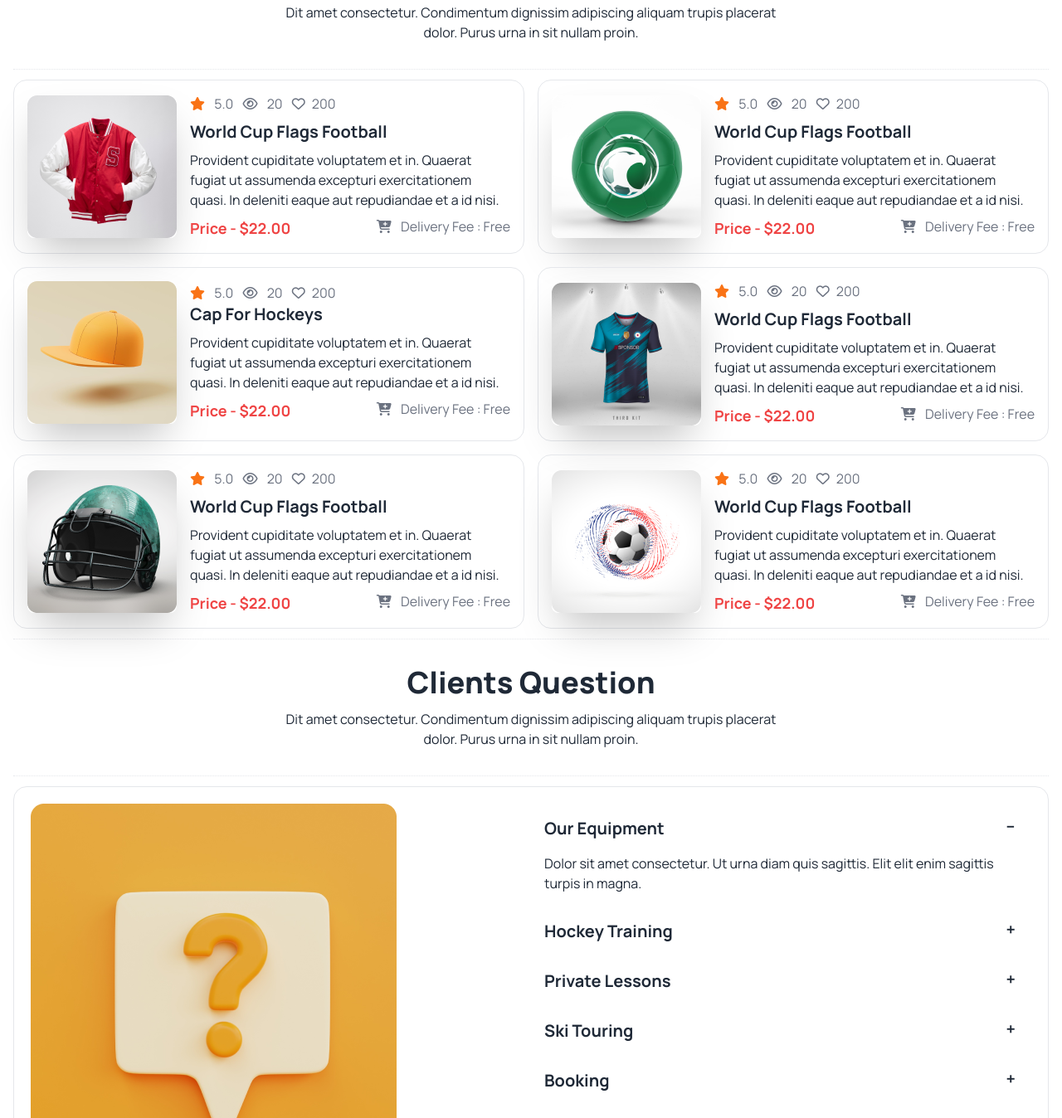
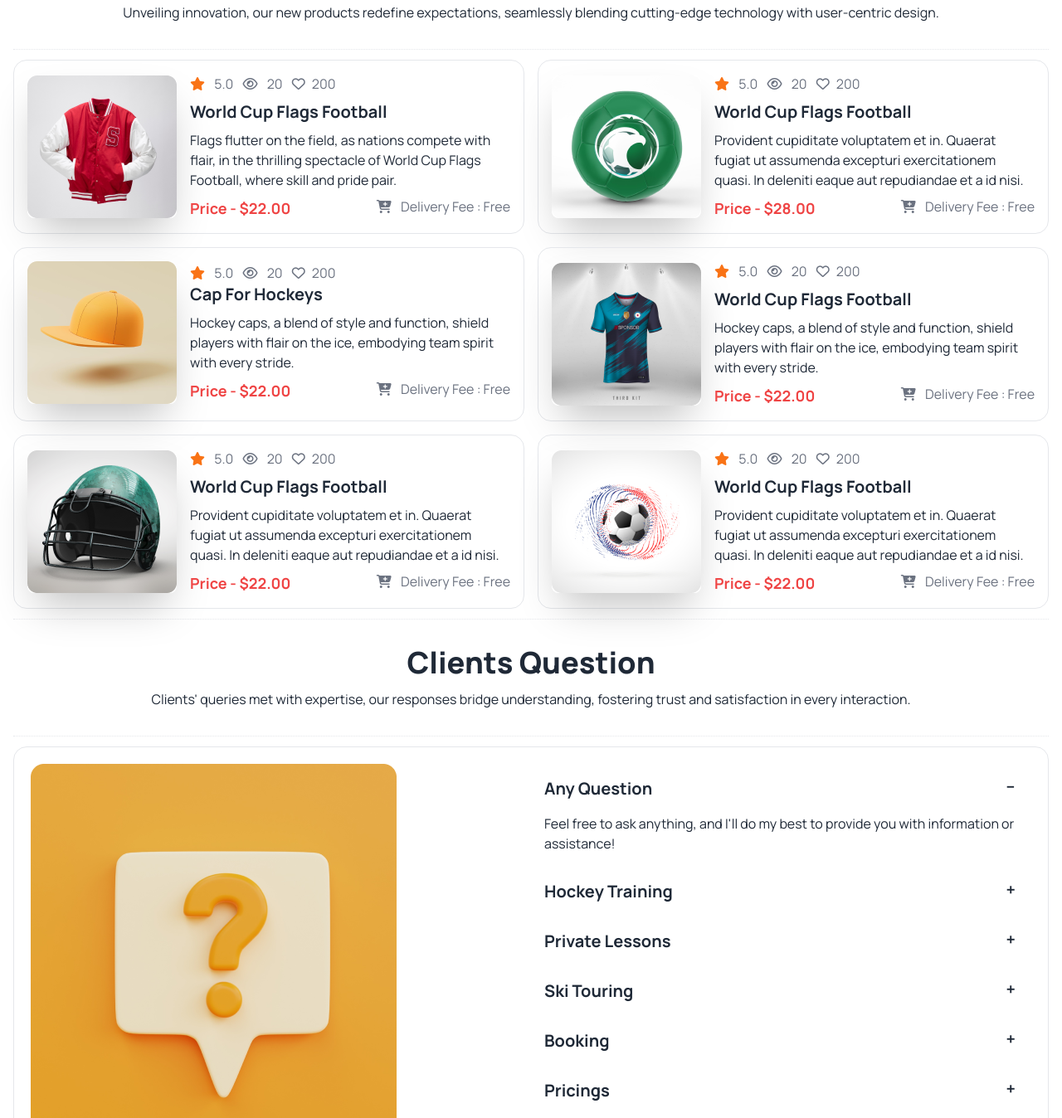
Before and after one commit to rahimul12/Assignment-3, a plain HTML site: page index.html in a window 1280 px wide. Shown: the part 1932-3280 px from the top of the page at 83% size. Drawn offline with nearby package versions, Linux system fonts and the light colour scheme.

Commit message:
Get In touch added

```diff
--- a/index.html
+++ b/index.html
@@ -152,7 +152,7 @@
          <!-- Product Section -->
          <section class="text-center border border-dotted border-l-0 border-r-0 py-8 my-3">
             <h1 class="font-extrabold text-[22px] lg:text-4xl mb-3">Our New Products</h1>
-            <p>Dit amet consectetur. Condimentum dignissim adipiscing aliquam trupis placerat <br> dolor. Purus urna in sit nullam proin.</p>
+            <p>Unveiling innovation, our new products redefine expectations, seamlessly blending cutting-edge technology with user-centric design.</p>
         </section>
         <div class="grid grid-cols-1 lg:grid-cols-2 gap-4">
             <div class="card border">
@@ -164,7 +164,8 @@
                         <i class="fa-regular fa-eye text-gray-500"></i> <span class="mx-2 text-gray-500">20</span>
                         <i class="fa-regular fa-heart text-gray-500"></i><span class="mx-2 text-gray-500">200</span>
                         <h1 class="text-xl font-bold my-2">World Cup Flags Football</h1>
-                        <p class="pb-2 text-base">Provident cupiditate voluptatem et in. Quaerat fugiat ut assumenda excepturi exercitationem quasi. In deleniti eaque aut repudiandae et a id nisi.</p>
+                        <p class="pb-2 text-base">
+                            Flags flutter on the field, as nations compete with flair, in the thrilling spectacle of World Cup Flags Football, where skill and pride pair.</p>
                         <p class="font-bold text-lg text-red-500 flex flex-col lg:flex-row justify-between">Price - $22.00 <span class="text-gray-500 font-normal text-base"><i class="fa-solid fa-cart-plus text-gray-500 lg:mx-2"></i> Delivery Fee : Free</span></p>
                       </div>
                     </div>
@@ -180,7 +181,7 @@
                         <i class="fa-regular fa-heart text-gray-500"></i><span class="mx-2 text-gray-500">200</span>
                         <h1 class="text-xl font-bold my-2">World Cup Flags Football</h1>
                         <p class="pb-2 text-base">Provident cupiditate voluptatem et in. Quaerat fugiat ut assumenda excepturi exercitationem quasi. In deleniti eaque aut repudiandae et a id nisi.</p>
-                        <p class="font-bold text-red-500 text-lg flex flex-col lg:flex-row justify-between">Price - $22.00 <span class="text-gray-500 font-normal text-base"><i class="fa-solid fa-cart-plus text-gray-500 lg:mx-2"></i> Delivery Fee : Free</span></p>
+                        <p class="font-bold text-red-500 text-lg flex flex-col lg:flex-row justify-between">Price - $28.00 <span class="text-gray-500 font-normal text-base"><i class="fa-solid fa-cart-plus text-gray-500 lg:mx-2"></i> Delivery Fee : Free</span></p>
                       </div>
                     </div>
                   </div>
@@ -194,7 +195,8 @@
                         <i class="fa-regular fa-eye text-gray-500"></i> <span class="mx-2 text-gray-500">20</span>
                         <i class="fa-regular fa-heart text-gray-500"></i><span class="mx-2 text-gray-500">200</span>
                         <h1 class="text-xl font-bold ">Cap For Hockeys</h1>
-                        <p class="py-2 text-base">Provident cupiditate voluptatem et in. Quaerat fugiat ut assumenda excepturi exercitationem quasi. In deleniti eaque aut repudiandae et a id nisi.</p>
+                        <p class="py-2 text-base">
+                            Hockey caps, a blend of style and function, shield players with flair on the ice, embodying team spirit with every stride.</p>
                         <p class="font-bold text-red-500 text-lg flex flex-col lg:flex-row justify-between">Price - $22.00 <span class="text-gray-500 font-normal text-base"><i class="fa-solid fa-cart-plus text-gray-500 lg:mx-2"></i> Delivery Fee : Free</span></p>
                       </div>
                     </div>
@@ -209,7 +211,8 @@
                         <i class="fa-regular fa-eye text-gray-500"></i> <span class="mx-2 text-gray-500">20</span>
                         <i class="fa-regular fa-heart text-gray-500"></i><span class="mx-2 text-gray-500">200</span>
                         <h1 class="text-xl font-bold my-2">World Cup Flags Football</h1>
-                        <p class="pb-2 text-base ">Provident cupiditate voluptatem et in. Quaerat fugiat ut assumenda excepturi exercitationem quasi. In deleniti eaque aut repudiandae et a id nisi.</p>
+                        <p class="pb-2 text-base ">
+                            Hockey caps, a blend of style and function, shield players with flair on the ice, embodying team spirit with every stride.</p>
                         <p class="font-bold text-red-500 text-lg flex flex-col lg:flex-row justify-between">Price - $22.00 <span class="text-gray-500 font-normal text-base"><i class="fa-solid fa-cart-plus text-gray-500 lg:mx-2"></i> Delivery Fee : Free</span></p>
                       </div>
                     </div>
@@ -249,7 +252,7 @@
          <!-- FAQ Section -->
          <section class="text-center border border-dotted border-l-0 border-r-0 py-8 my-3">
             <h1 class="font-extrabold text-[22px] lg:text-4xl mb-3">Clients Question</h1>
-            <p>Dit amet consectetur. Condimentum dignissim adipiscing aliquam trupis placerat <br> dolor. Purus urna in sit nullam proin.</p>
+            <p>Clients' queries met with expertise, our responses bridge understanding, fostering trust and satisfaction in every interaction.</p>
         </section>
        <div class="card border">
         <div class="flex flex-col justify-between lg:flex-row p-5">
@@ -258,10 +261,10 @@
                 <div class="collapse collapse-plus">
                     <input type="radio" name="my-accordion-3" checked="checked" />
                     <div class="collapse-title text-xl font-bold">
-                        Our Equipment
+                        Any Question
                     </div>
                     <div class="collapse-content">
-                      <p>Dolor sit amet consectetur. Ut urna diam quis sagittis. Elit elit enim sagittis turpis in magna.</p>
+                      <p>Feel free to ask anything, and I'll do my best to provide you with information or assistance!</p>
                     </div>
                   </div>
                   <div class="collapse collapse-plus">
@@ -270,7 +273,7 @@
                         Hockey Training
                     </div>
                     <div class="collapse-content">
-                      <p>Dolor sit amet consectetur. Ut urna diam quis sagittis. Elit elit enim sagittis turpis in magna.</p>
+                      <p>Feel free to ask anything, and I'll do my best to provide you with information or assistance!</p>
                     </div>
                   </div>
                   <div class="collapse collapse-plus">
@@ -279,7 +282,7 @@
                         Private Lessons
                     </div>
                     <div class="collapse-content">
-                      <p>Dolor sit amet consectetur. Ut urna diam quis sagittis. Elit elit enim sagittis turpis in magna.</p>
+                      <p>Feel free to ask anything, and I'll do my best to provide you with information or assistance!</p>
                     </div>
                   </div>
                   <div class="collapse collapse-plus">
@@ -288,7 +291,7 @@
                         Ski Touring
                     </div>
                     <div class="collapse-content">
-                      <p>Dolor sit amet consectetur. Ut urna diam quis sagittis. Elit elit enim sagittis turpis in magna.</p>
+                      <p>Feel free to ask anything, and I'll do my best to provide you with information or assistance!</p>
                     </div>
                   </div>
                   <div class="collapse collapse-plus">
@@ -297,7 +300,7 @@
                         Booking
                     </div>
                     <div class="collapse-content">
-                      <p>Dolor sit amet consectetur. Ut urna diam quis sagittis. Elit elit enim sagittis turpis in magna.</p>
+                      <p>Feel free to ask anything, and I'll do my best to provide you with information or assistance!</p>
                     </div>
                   </div>
                   <div class="collapse collapse-plus">
@@ -306,17 +309,19 @@
                         Pricings
                     </div>
                     <div class="collapse-content">
-                      <p>Dolor sit amet consectetur. Ut urna diam quis sagittis. Elit elit enim sagittis turpis in magna.</p>
+                      <p>Feel free to ask anything, and I'll do my best to provide you with information or assistance!</p>
                     </div>
                   </div>
 
               </div>
             </div>
        </div>
-       <!-- Get in touch Section -->
+
+
+
        <section class="text-center border border-dotted border-l-0 border-r-0 py-8 my-3">
         <h1 class="font-extrabold text-[22px] lg:text-4xl mb-3">Get In Touch </h1>
-        <p>Dit amet consectetur. Condimentum dignissim adipiscing aliquam trupis placerat <br> dolor. Purus urna in sit nullam proin.</p>
+        <p>Connect with us through the provided channels; we eagerly await the opportunity to address your needs and ensure a seamless experience.</p>
     </section>
     <div class="hero">
         <div class="hero-content w-full flex-col lg:flex-row">
@@ -324,7 +329,7 @@
             <div class="card bg-[#BCED6D1A] p-5 ">
                 <img src="Images/Group 1171275317.png" alt="" height="44px" width="44px" >
                 <p class="text-gray-400 mt-3 mb-1">Phone Number:</p>
-                <p class="text-lg font-extrabold">(+62) 123-321-543</p>
+                <p class="text-lg font-extrabold">(+62) 111-111-111</p>
             </div>
             <div class="card bg-[#FDDD5F1A] p-5">
                 <img src="Images/Group 1171275318.png" alt="" height="44px" width="44px" >
@@ -334,14 +339,14 @@
             <div class="card bg-[#629CF31A] p-5">
                 <img src="Images/Group 1171275321.png" alt="" height="44px" width="44px" >
                 <p class="text-gray-400 mt-3 mb-1">Location:</p>
-                <p class="text-lg font-extrabold">152/1 Mohakhali Wireless Gate</p>
+                <p class="text-lg font-extrabold">152/1 Bashundhara R/A</p>
             </div>
           </div>
           <div class="lg:w-3/4 w-full">
             <form class="lg:grid lg:grid-cols-2 lg:gap-4">
               <div class="form-control">
                 <label class="label">
-                  <span class="label-text font-bold">Your Name</span>
+                  <span class="label-text font-bold">Enter Your Name</span>
                 </label>
                 <input type="email" placeholder="Enter your full name" class="input input-bordered" required />
               </div>
@@ -391,9 +396,9 @@
         <div class="container text-[#FFFFFF99] py-8 mx-auto text-base footer justify-items-center">
             <aside>
                 <h1 class="text-2xl font-bold text-white mx-auto md:mx-0">Get In Touch</h1>
-          <p class="text-center md:text-left">Dit amet consectetur. Condimentum<br> dignissim adipiscing aliquam trupis placerat <br> dolor. Purus urna in sit nullam proin.</p>
+          <p class="text-center md:text-left">Connect with us through the provided channels; we eagerly await the opportunity to address your needs and ensure a seamless experience.</p>
           <div class="flex gap-4 text-[#FFFFFFCC] items-center mx-auto md:mx-0"><i class="fa-regular fa-envelope text-red-500"></i> hockeys@support.com</div>
-          <div class="flex gap-4 text-[#FFFFFFCC] items-center mx-auto md:mx-0"><i class="fa-solid fa-phone text-red-500"></i> (+62) 123-321-543</div>
+          <div class="flex gap-4 text-[#FFFFFFCC] items-center mx-auto md:mx-0"><i class="fa-solid fa-phone text-red-500"></i> (+62) 111-111-111 </div>
         </aside>
         <div class="flex justify-evenly md:justify-between w-96">
         <nav class="flex flex-col">
```
